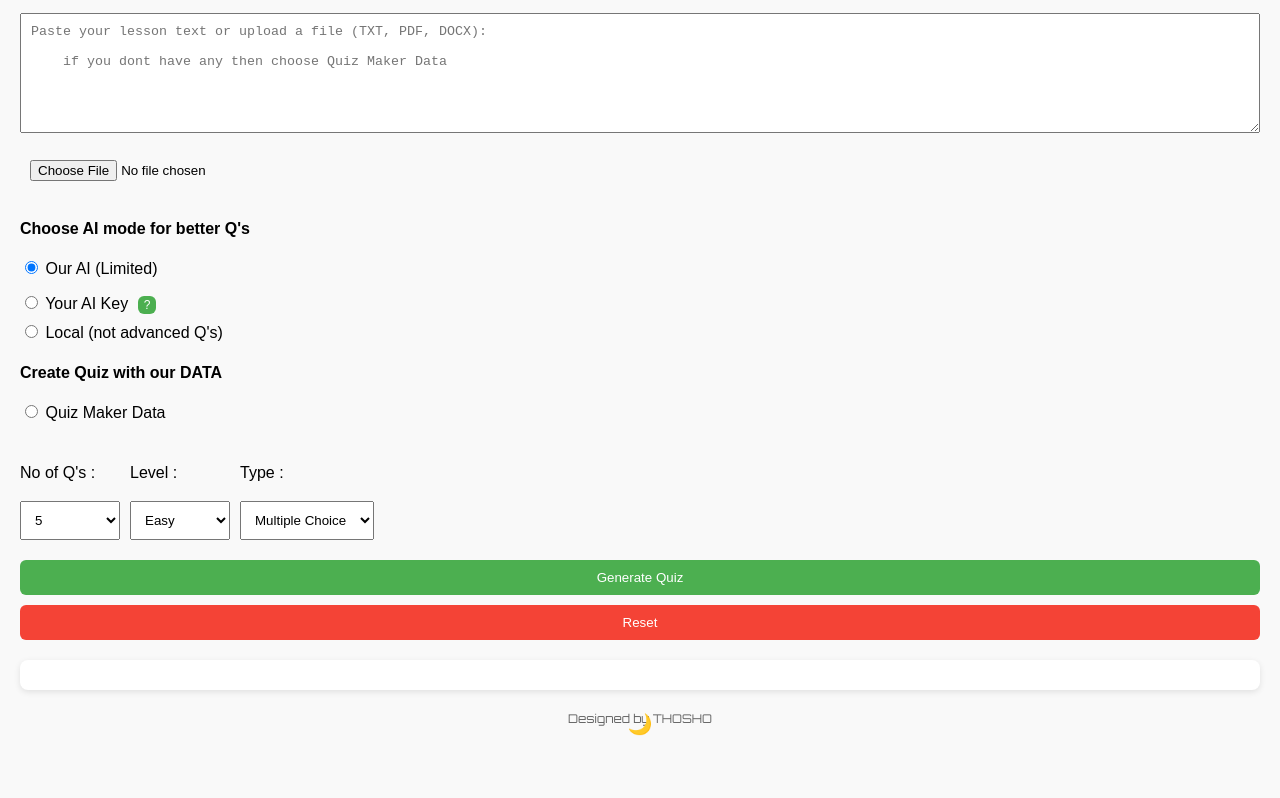
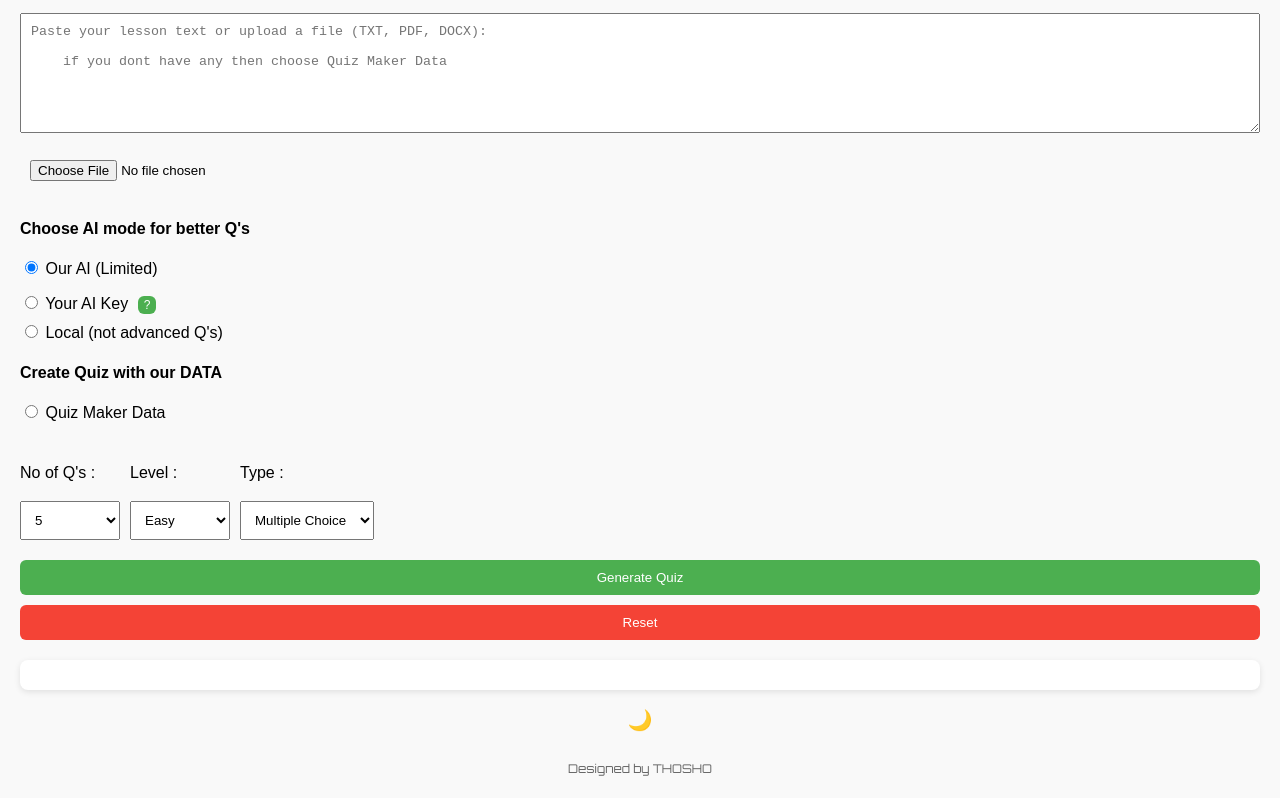
Before and after one commit to thosho/quizmaker, a plain HTML site: page index.html in a window 1280 px wide. Shown: the part 122-920 px from the top of the page. Before the commit the page ends 870 px from the top, so only its background shows below. Drawn offline with nearby package versions, Linux system fonts and the light colour scheme.

Commit message:
index.html

```diff
--- a/index.html
+++ b/index.html
@@ -303,13 +303,13 @@
     <p>Note: Free tier has usage limits; check Google's terms.</p>
     <button onclick="hideInfo()">Close</button>
   </div>
-
-  <footer>Designed by THOSHO <button id="darkModeToggle" onclick="toggleDarkMode()">🌙</button></footer>
+  <button id="darkModeToggle" onclick="toggleDarkMode()">🌙</button>
+  <footer>Designed by THOSHO </footer>
 
   <script>
     const OUR_API_KEYS = [
       'AIzaSyAWzYm6D6z1XUWe8rSJbMuTqJqI_8kO-5U', // Replace with real key 1
-      'YOUR_KEY_2_HERE', // Key 2
+      'AIzaSyDfUyX4MbDIYyp5ikfORLodDORTSmxfLEI', // Key 2
       'YOUR_KEY_3_HERE', // Key 3
       'YOUR_KEY_4_HERE', // Key 4
       'YOUR_KEY_5_HERE'  // Key 5
```
